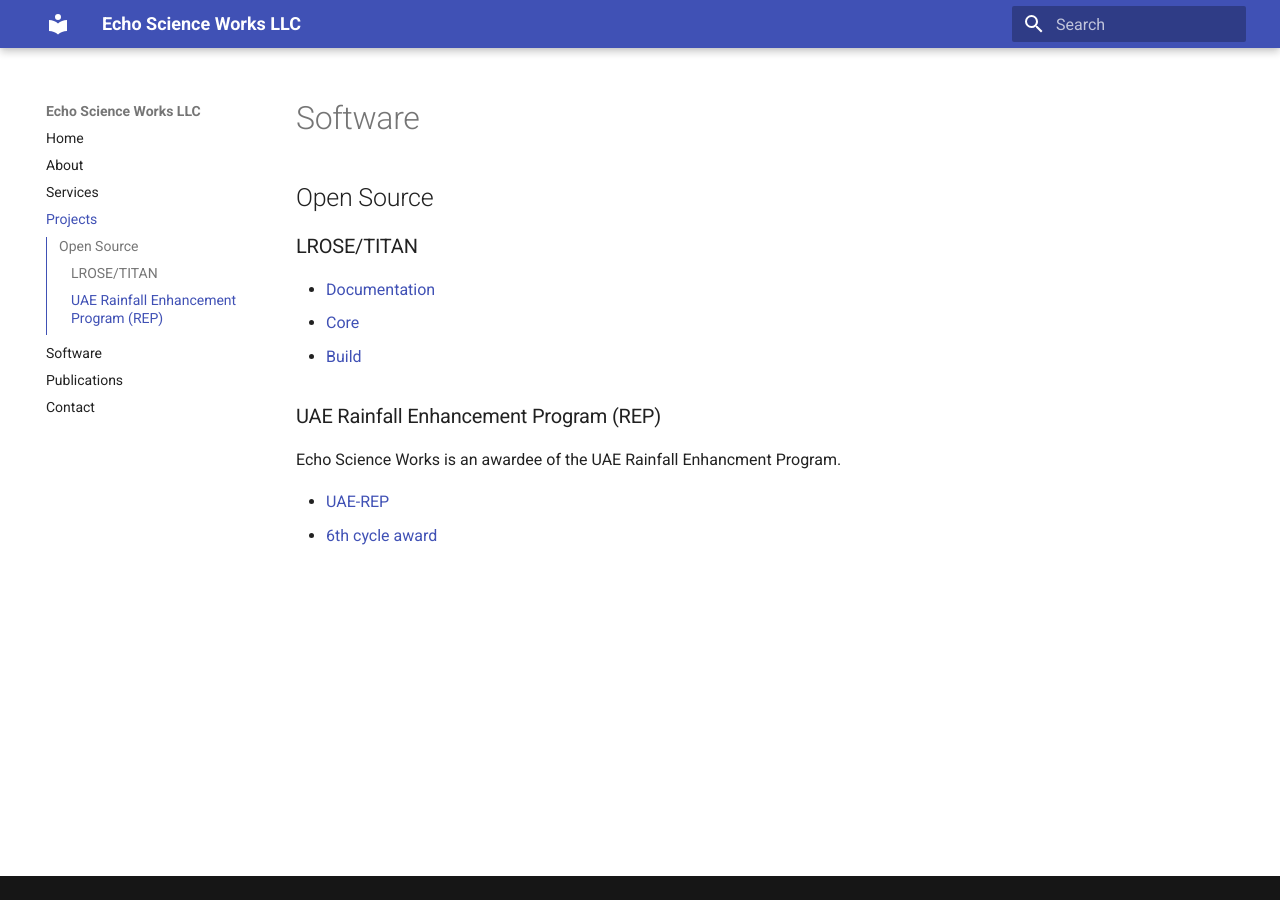
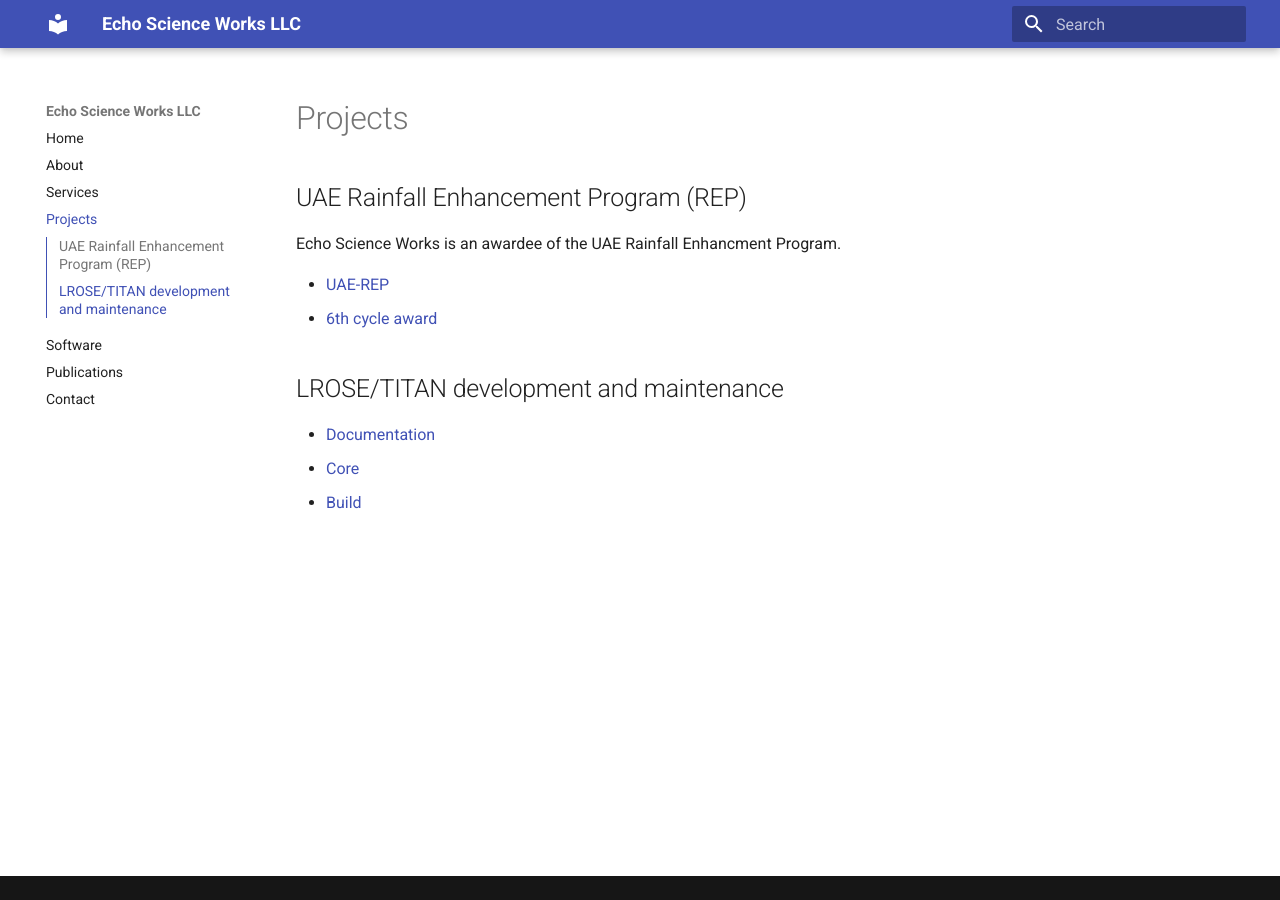
Before and after one commit to mike-dixon/echoscienceworks, an MkDocs documentation site: the page built from docs/projects.md, in a window 1280 px wide. Built offline with MkDocs 1.6.1 and Material for MkDocs 9.7.7, drawn with Linux system fonts in a browser that asks for light colours.

```diff
--- a/docs/projects.md
+++ b/docs/projects.md
@@ -1,16 +1,14 @@
-# Software
+# Projects
 
-## Open Source
-
-### LROSE/TITAN
-
-- [Documentation](https://github.com/ncar/lrose-docs)
-- [Core](https://github.com/ncar/lrose-core)
-- [Build](https://github.com/ncar/lrose-bootstrap)
-
-### UAE Rainfall Enhancement Program (REP)
+## UAE Rainfall Enhancement Program (REP)
 
 Echo Science Works is an awardee of the UAE Rainfall Enhancment Program.
 
 - [UAE-REP](https://www.uaerep.ae/)
 - [6th cycle award](https://www.uaerep.ae/research-projects/author/profile?pID=385&locale=en)
+
+## LROSE/TITAN development and maintenance
+
+- [Documentation](https://github.com/ncar/lrose-docs)
+- [Core](https://github.com/ncar/lrose-core)
+- [Build](https://github.com/ncar/lrose-bootstrap)
```
